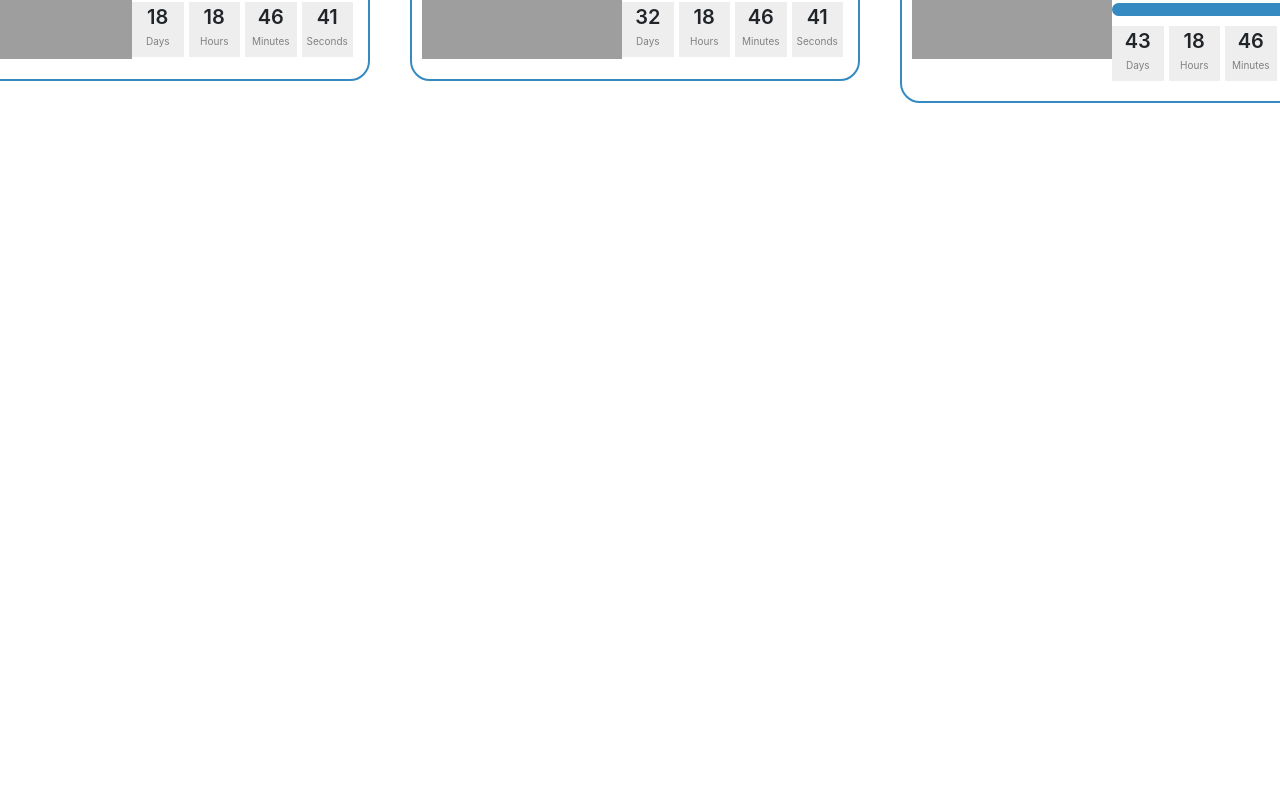
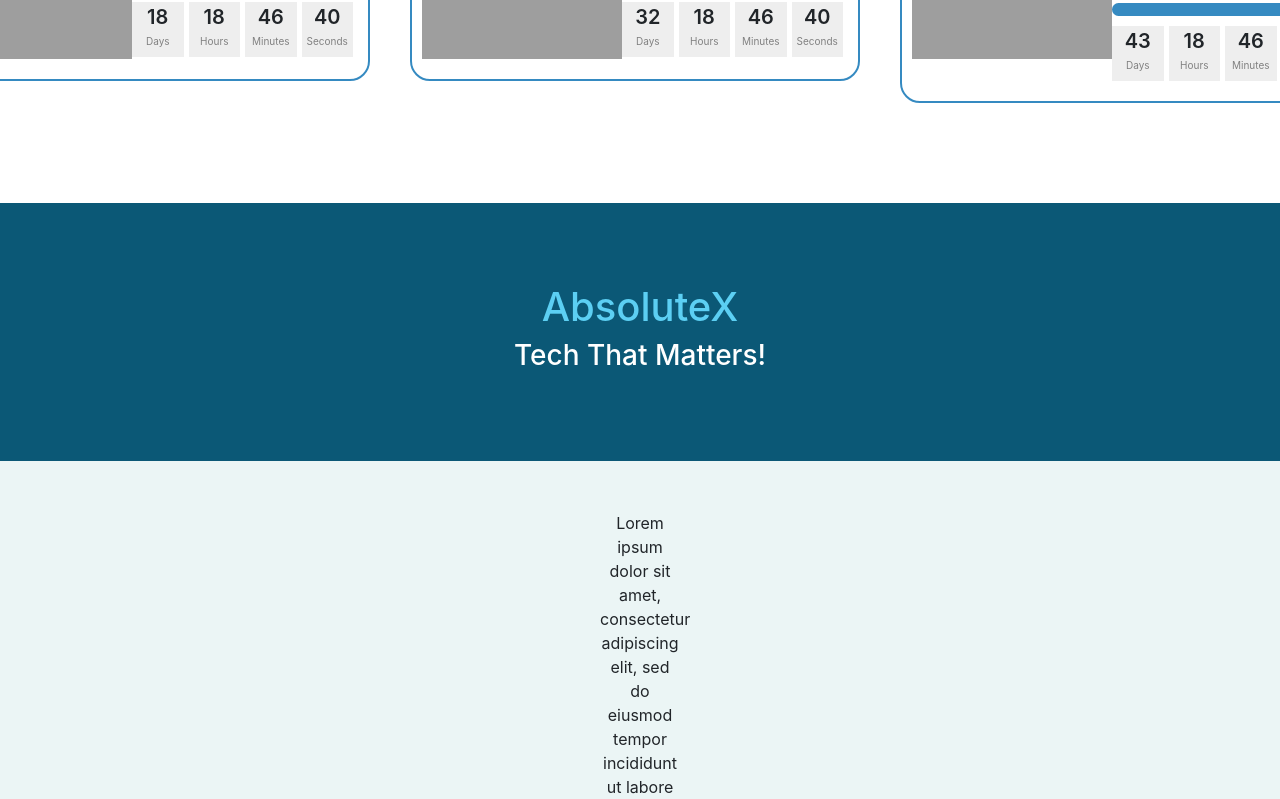
Before and after one commit to harshk-99/React-project, a React (Create React App) app: page / in a window 1280 px wide. Shown: the part 1023-1822 px from the top of the page. Before the commit the page ends 1226 px from the top, so only its background shows below. Built offline with nearby package versions, Linux system fonts and the light colour scheme; grey boxes are pictures that could not be loaded.

Commit message:
Added About section

```diff
--- a/src/App.js
+++ b/src/App.js
@@ -3,6 +3,7 @@
 import ComingSoon from "./components/ComingSoon";
 import Footer from "./components/Footer";
 import Featured from "./components/Featured";
+import About from "./components/About";
 import bg from "../public/bg.jpg";
 
 export default function App() {
@@ -30,6 +31,7 @@
         </div>
       </div>
       <Featured />
+      <About />
       {/* <Footer /> */}
     </div>
   );
--- /dev/null
+++ b/src/components/About.js
@@ -0,0 +1,30 @@
+import React from "react";
+
+function About() {
+  return (
+    <div className="about">
+      <div className="title">
+        <h1>AbsoluteX</h1>
+        <h3>Tech That Matters!</h3>
+      </div>
+      <div className="content">
+        <p>
+          Lorem ipsum dolor sit amet, consectetur adipiscing elit, sed do
+          eiusmod tempor incididunt ut labore et dolore magna aliqua. In vitae
+          turpis massa sed elementum tempus egestas sed sed. Aliquet porttitor
+          lacus luctus accumsan tortor. Ultricies lacus sed turpis tincidunt id
+          aliquet risus feugiat in. Integer eget aliquet nibh praesent tristique
+          magna sit amet purus. Nullam vehicula ipsum a arcu cursus vitae
+          congue. Facilisis mauris sit amet massa vitae tortor condimentum
+          lacinia quis. Lectus sit amet est placerat in egestas erat imperdiet.
+          Pellentesque massa placerat duis ultricies lacus. Quisque id diam vel
+          quam elementum pulvinar etiam. Massa vitae tortor condimentum lacinia
+          quis vel. Proin nibh nisl condimentum id venenatis a condimentum
+          vitae.
+        </p>
+      </div>
+    </div>
+  );
+}
+
+export default About;
--- a/src/components/Quantity.js
+++ b/src/components/Quantity.js
@@ -16,9 +16,9 @@
           Available: <span className="quantity-figure">{props.available}</span>
         </span>
       </p>
-      <div class="progress">
+      <div className="progress">
         <div
-          class="progress-bar"
+          className="progress-bar"
           role="progressbar"
           style={barStyle}
           aria-valuenow={barValue}
--- a/src/styles.css
+++ b/src/styles.css
@@ -242,3 +242,25 @@
   font-size: 10px;
   color: grey;
 }
+
+.about {
+  text-align: center;
+}
+
+.about .title {
+  padding: 80px 0;
+  background-color: #0b5876;
+}
+
+.about .title h1 {
+  color: #5ccff3;
+}
+
+.about .title h3 {
+  color: white;
+}
+
+.about .content {
+  padding: 50px 600px;
+  background-color: #ebf5f5;
+}
```
